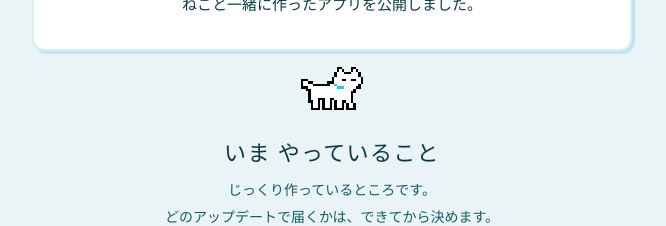
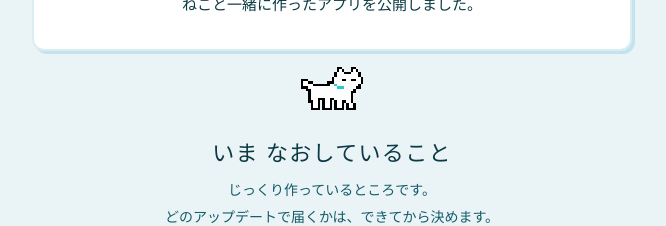
Before and after one commit to shirikuniokato/nekokintai-site, a plain HTML site: page roadmap/index.html in a window 1280 px wide. Shown: the part 2320-2546 px from the top of the page, without its empty margins (308-974 px from the left). Drawn offline with Linux system fonts and the light colour scheme; a web font is replaced by a local one.

Commit message:
アップデートのよていの欄名を「いま やっていること」から「いま なおしていること」に変える（本人の指定）

```diff
--- a/roadmap/index.html
+++ b/roadmap/index.html
@@ -245,8 +245,8 @@
   <div class="rv-divider"><img src="/art/walkA.png" alt="" width="26" height="18" style="width:62px;height:auto;image-rendering:pixelated;animation:nk-bob 2.3s steps(1,end) infinite;"></div>
 
   <!-- バージョンを約束しない「取り組み中」の欄。できたら上のバージョンのカードへ移す -->
-  <section aria-label="いま やっていること">
-    <h2 class="rv-h2">いま やっていること</h2>
+  <section aria-label="いま なおしていること">
+    <h2 class="rv-h2">いま なおしていること</h2>
     <p class="rv-lead">じっくり作っているところです。
 どのアップデートで届くかは、できてから決めます。</p>
     <div class="rv-card">
```
